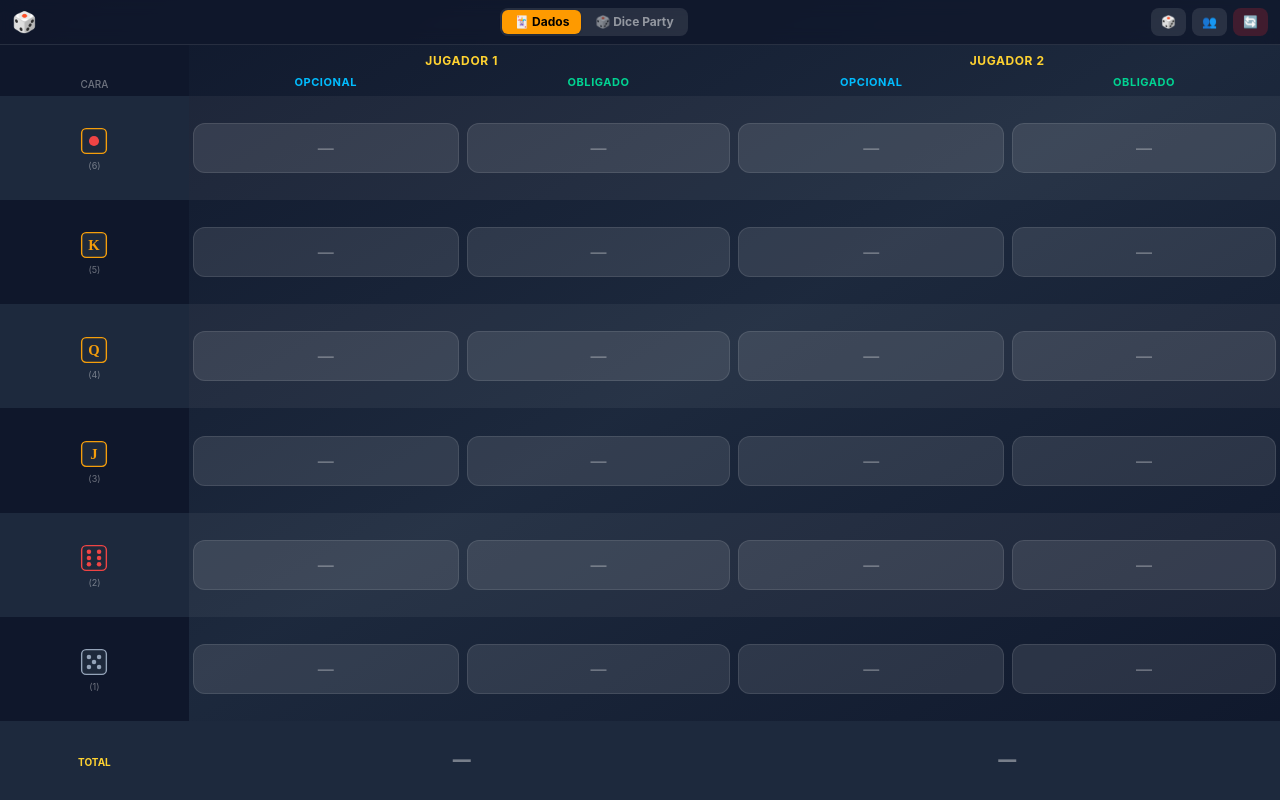
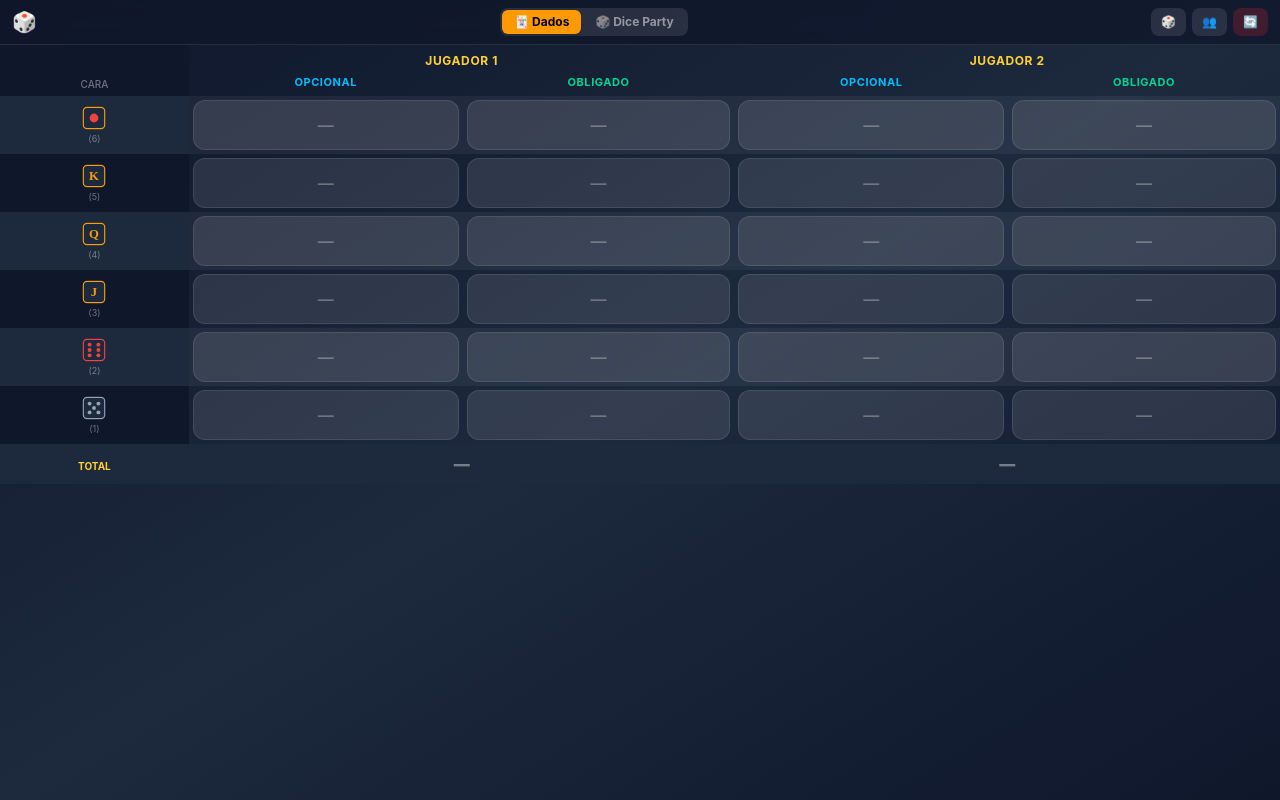
Before and after one commit to josico-dev/dados-scorer, a React (Vite) app: page / in a window 1280 px wide. Built offline with nearby package versions, Linux system fonts and the light colour scheme.

Commit message:
fix: proper h-screen layout with min-h-0 for nested flex - no page scroll in either mode

```diff
--- a/src/App.jsx
+++ b/src/App.jsx
@@ -105,6 +105,8 @@ export default function App() {
         </div>
       </header>
 
+      {/* Contenedor que limita la altura — min-h-0 es clave para flex-1 anidado */}
+      <div className="flex-1 min-h-0 flex flex-col">
         <DadosMode
           players={players}
           scores={scores}
@@ -116,9 +118,8 @@ export default function App() {
           onSavePlayers={savePlayers}
           onResetScores={resetScores}
         />
-
-      {/* Lanzador de dados — fijo al final, debajo de la tabla */}
         {showDiceRoller && <div className="shrink-0"><DiceRoller /></div>}
+      </div>
     </div>
   )
 }
--- a/src/modes/DadosMode.jsx
+++ b/src/modes/DadosMode.jsx
@@ -14,11 +14,11 @@ export default function DadosMode({
 }) {
   return (
     <>
-      {/* Tabla — ocupa todo el espacio disponible, scroll solo horizontal */}
-      <div className="flex-1 overflow-x-auto overflow-y-hidden">
+      {/* Scroll solo horizontal, la tabla ocupa su tamaño natural */}
+      <div className="flex-1 overflow-x-auto overflow-y-auto">
         <table
-          className="border-separate border-spacing-0 h-full"
-          style={{ minWidth: `${Math.max(320, 80 + players.length * 120)}px`, width: '100%' }}
+          className="border-separate border-spacing-0 w-full"
+          style={{ minWidth: `${Math.max(320, 80 + players.length * 120)}px` }}
         >
           <thead>
             <tr>
@@ -49,10 +49,9 @@ export default function DadosMode({
           <tbody>
             {ROWS.map((row, rowIndex) => (
               <tr key={row.id} className={rowIndex % 2 === 0 ? 'bg-white/5' : 'bg-transparent'}>
-                <td className={`sticky left-0 z-10 px-1 py-1 whitespace-nowrap ${rowIndex % 2 === 0 ? 'bg-slate-800' : 'bg-slate-900'}`}>
-                  <div className="flex flex-col items-center gap-0">
-                    {/* Icono más pequeño para caber */}
-                    <div className="scale-75 origin-center">{DICE_ICONS[row.id]}</div>
+                <td className={`sticky left-0 z-10 px-1 py-0.5 whitespace-nowrap ${rowIndex % 2 === 0 ? 'bg-slate-800' : 'bg-slate-900'}`}>
+                  <div className="flex flex-col items-center">
+                    <div className="scale-[0.65] origin-center -my-1">{DICE_ICONS[row.id]}</div>
                     <span className="text-[9px] text-white/40">({row.value})</span>
                   </div>
                 </td>
@@ -78,7 +77,7 @@ export default function DadosMode({
                 const total = playerTotal(scores, pi)
                 return (
                   <td key={pi} colSpan={2} className="text-center px-1 py-2 bg-slate-800">
-                    <span className={`text-lg font-black tabular-nums ${total > 0 ? 'text-amber-300' : 'text-white/40'}`}>
+                    <span className={`text-base font-black tabular-nums ${total > 0 ? 'text-amber-300' : 'text-white/40'}`}>
                       {total || '—'}
                     </span>
                   </td>
--- a/src/modes/DicePartyMode.jsx
+++ b/src/modes/DicePartyMode.jsx
@@ -178,11 +178,11 @@ export default function DicePartyMode({ modeToggle }) {
         </div>
       </header>
 
-      {/* Área de juego */}
-      <div className="flex-1 flex flex-col gap-2 p-3 overflow-hidden">
+      {/* Área de juego — min-h-0 necesario para que flex-1 hijo funcione */}
+      <div className="flex-1 min-h-0 flex flex-col gap-2 p-3">
 
-        {/* Scorecard — crece y tiene scroll propio si hace falta */}
-        <div className="flex-1 overflow-y-auto min-h-0">
+        {/* Scorecard — ocupa el espacio disponible con scroll interno */}
+        <div className="flex-1 min-h-0 overflow-y-auto">
         <Scorecard
           players={players}
           scores={scores}
```
Lines whose indentation alone changed are shown as unchanged.
